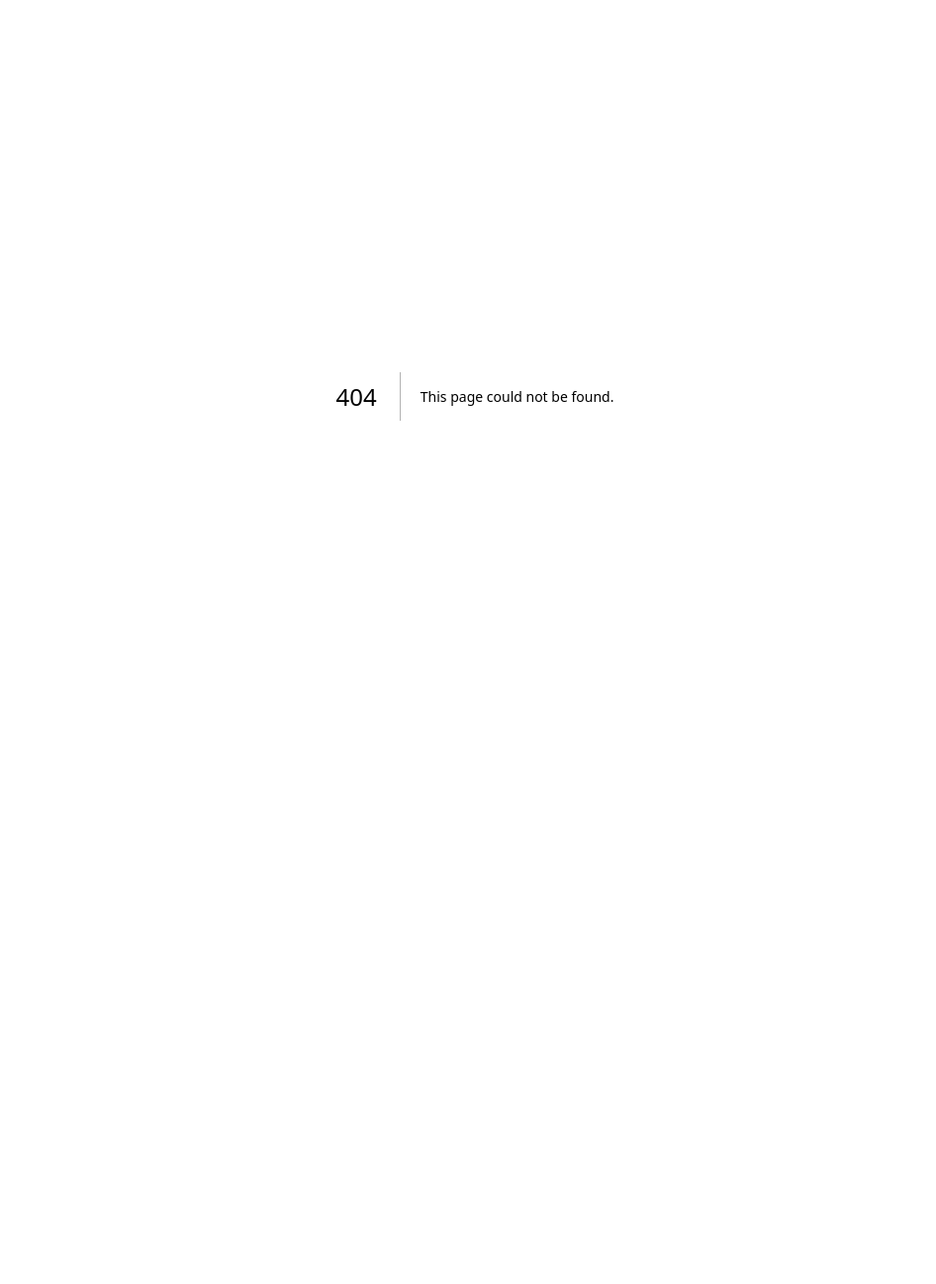
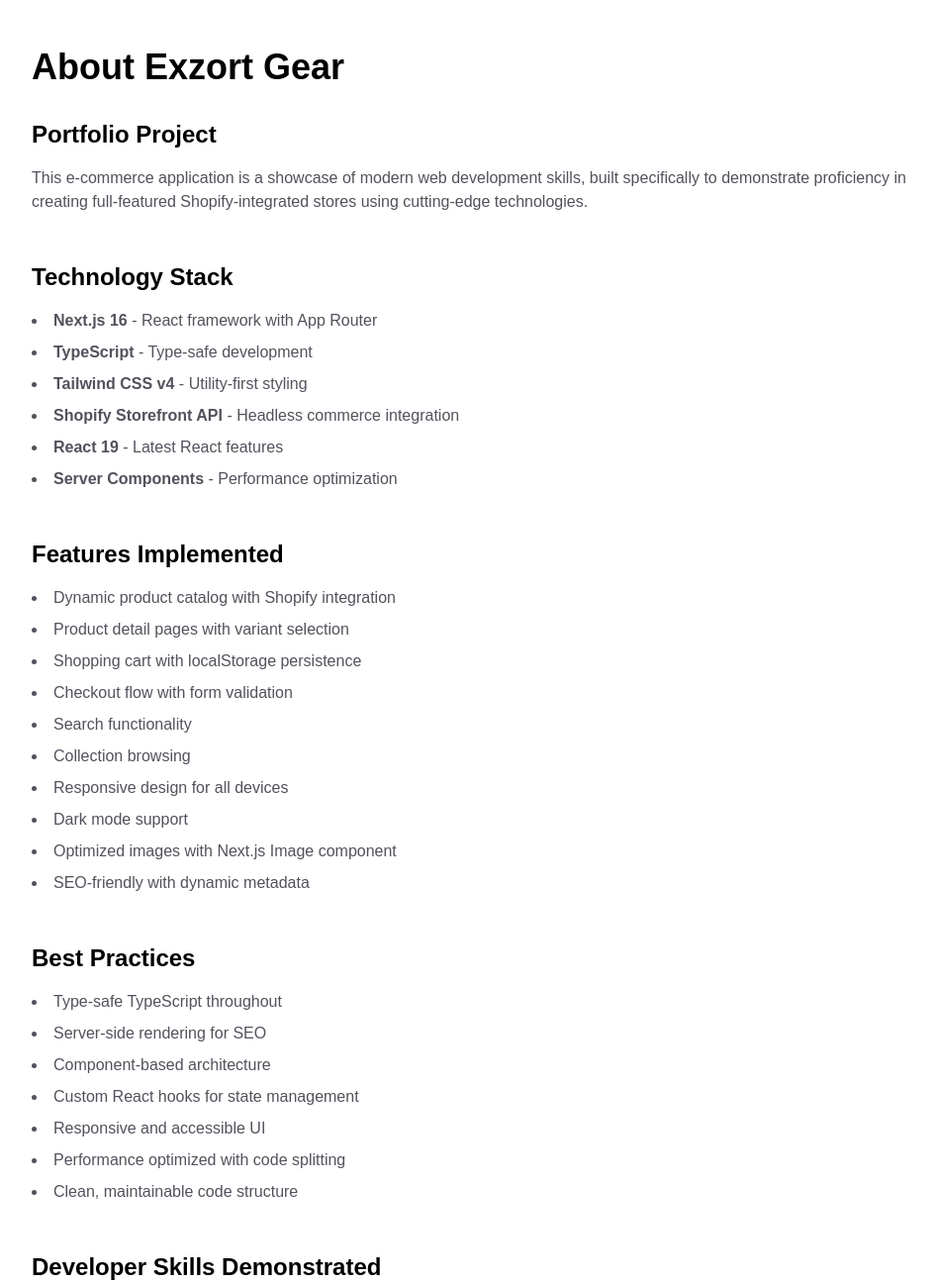
Before and after one commit to Exzort567/exzort-gear, a Next.js app: page /about in a window 1280 px wide. Before the commit this address had no page. Shown: the top 1297 px of the page at 99% size, without its empty margins (160-1106 px from the left). Before the commit the page ends 800 px from the top, so only its background shows below. Built offline with nearby package versions, Linux system fonts and the light colour scheme.

Commit message:
about page

```diff
--- /dev/null
+++ b/app/about/page.tsx
@@ -0,0 +1,96 @@
+import { Metadata } from 'next';
+
+export const metadata: Metadata = {
+  title: 'About - Exzort Gear',
+  description: 'Learn more about Exzort Gear',
+};
+
+export default function AboutPage() {
+  return (
+    <div className="container mx-auto px-4 sm:px-6 lg:px-8 py-12">
+      <div className="max-w-4xl mx-auto">
+        <h1 className="text-4xl font-bold text-black dark:text-white mb-8">
+          About Exzort Gear
+        </h1>
+
+        <div className="prose dark:prose-invert max-w-none">
+          <section className="mb-12">
+            <h2 className="text-2xl font-bold text-black dark:text-white mb-4">
+              Portfolio Project
+            </h2>
+            <p className="text-zinc-600 dark:text-zinc-400 mb-4">
+              This e-commerce application is a showcase of modern web development skills,
+              built specifically to demonstrate proficiency in creating full-featured
+              Shopify-integrated stores using cutting-edge technologies.
+            </p>
+          </section>
+
+          <section className="mb-12">
+            <h2 className="text-2xl font-bold text-black dark:text-white mb-4">
+              Technology Stack
+            </h2>
+            <ul className="list-disc list-inside space-y-2 text-zinc-600 dark:text-zinc-400">
+              <li><strong>Next.js 16</strong> - React framework with App Router</li>
+              <li><strong>TypeScript</strong> - Type-safe development</li>
+              <li><strong>Tailwind CSS v4</strong> - Utility-first styling</li>
+              <li><strong>Shopify Storefront API</strong> - Headless commerce integration</li>
+              <li><strong>React 19</strong> - Latest React features</li>
+              <li><strong>Server Components</strong> - Performance optimization</li>
+            </ul>
+          </section>
+
+          <section className="mb-12">
+            <h2 className="text-2xl font-bold text-black dark:text-white mb-4">
+              Features Implemented
+            </h2>
+            <ul className="list-disc list-inside space-y-2 text-zinc-600 dark:text-zinc-400">
+              <li>Dynamic product catalog with Shopify integration</li>
+              <li>Product detail pages with variant selection</li>
+              <li>Shopping cart with localStorage persistence</li>
+              <li>Checkout flow with form validation</li>
+              <li>Search functionality</li>
+              <li>Collection browsing</li>
+              <li>Responsive design for all devices</li>
+              <li>Dark mode support</li>
+              <li>Optimized images with Next.js Image component</li>
+              <li>SEO-friendly with dynamic metadata</li>
+            </ul>
+          </section>
+
+          <section className="mb-12">
+            <h2 className="text-2xl font-bold text-black dark:text-white mb-4">
+              Best Practices
+            </h2>
+            <ul className="list-disc list-inside space-y-2 text-zinc-600 dark:text-zinc-400">
+              <li>Type-safe TypeScript throughout</li>
+              <li>Server-side rendering for SEO</li>
+              <li>Component-based architecture</li>
+              <li>Custom React hooks for state management</li>
+              <li>Responsive and accessible UI</li>
+              <li>Performance optimized with code splitting</li>
+              <li>Clean, maintainable code structure</li>
+            </ul>
+          </section>
+
+          <section>
+            <h2 className="text-2xl font-bold text-black dark:text-white mb-4">
+              Developer Skills Demonstrated
+            </h2>
+            <p className="text-zinc-600 dark:text-zinc-400 mb-4">
+              This project showcases the ability to:
+            </p>
+            <ul className="list-disc list-inside space-y-2 text-zinc-600 dark:text-zinc-400">
+              <li>Integrate with third-party APIs (Shopify Storefront API)</li>
+              <li>Build complex user interfaces with React</li>
+              <li>Implement state management without heavy libraries</li>
+              <li>Create type-safe applications with TypeScript</li>
+              <li>Design and implement complete e-commerce workflows</li>
+              <li>Write clean, professional code</li>
+              <li>Deploy and maintain production-ready applications</li>
+            </ul>
+          </section>
+        </div>
+      </div>
+    </div>
+  );
+}
```
